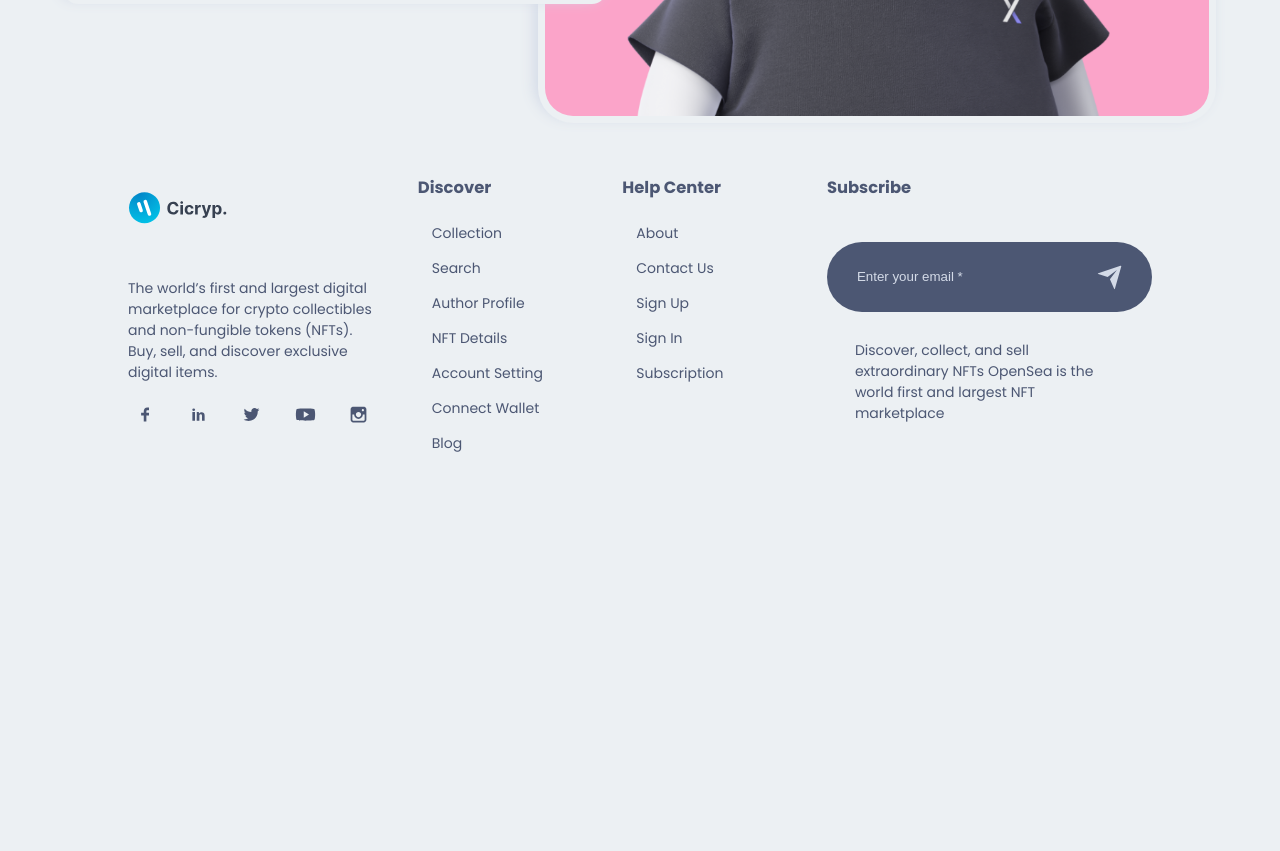
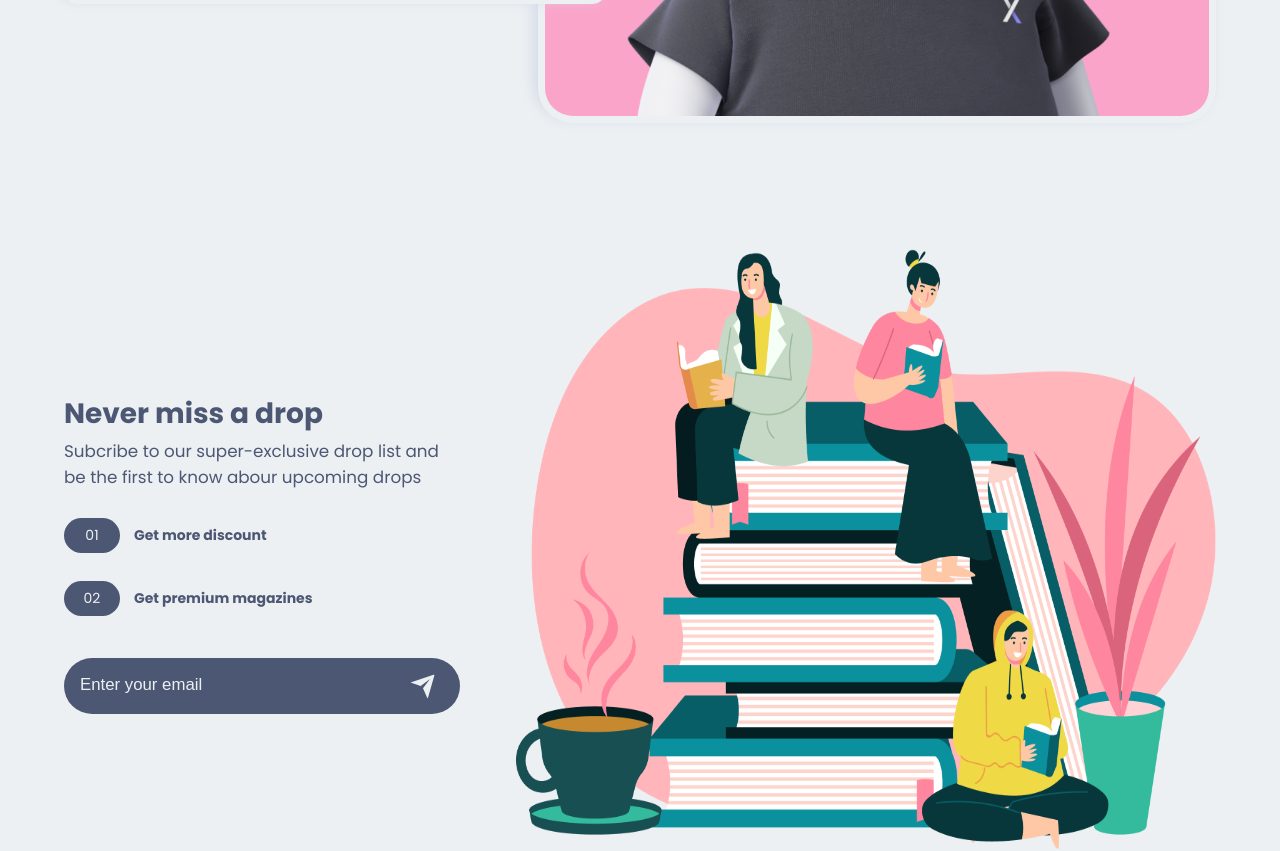
Before and after one commit to ankit-kumar-git/DigiAsset, a Next.js app in the folder digiasset_frontend/: page / in a window 1280 px wide. Shown: the part 1880-2731 px from the top of the page. Before the commit the page ends 2362 px from the top, so only its background shows below. Built offline with nearby package versions, Linux system fonts and the light colour scheme.

Commit message:
Subscribe Page

```diff
--- a/digiasset_frontend/components/Footer/Footer.module.css
+++ b/digiasset_frontend/components/Footer/Footer.module.css
@@ -41,7 +41,7 @@
     display: flex;
     justify-content: space-between;
     align-items: center;
-    padding: 1.5rem 2rem;
+    padding: 1rem 2rem;
     background-color:  var(--icons-color);
     color: var(--shadow-dark-color);
     border-radius: 5rem;
--- /dev/null
+++ b/digiasset_frontend/components/Subscribe/Subscribe.jsx
@@ -0,0 +1,48 @@
+import React from "react";
+import { RiSendPlaneFill } from "react-icons/ri";
+import Image from "next/image";
+
+//INTERNAL IMPORT
+import Style from "./Subscribe.module.css";
+import images from "../../img";
+
+const Subscribe = () => {
+  return (
+    <div className={Style.subscribe}>
+      <div className={Style.subscribe_box}>
+        <div className={Style.subscribe_box_left}>
+          <h2>Never miss a drop</h2>
+          <p>
+            Subcribe to our super-exclusive drop list and be the first to know
+            abour upcoming drops
+          </p>
+          <div className={Style.subscribe_box_left_box}>
+            <span>01</span>
+            <small>Get more discount</small>
+          </div>
+
+          <div className={Style.subscribe_box_left_box}>
+            <span>02</span>
+            <small>Get premium magazines</small>
+          </div>
+
+          <div className={Style.subscribe_box_left_input}>
+            <input type="email" placeholder="Enter your email" />
+            <RiSendPlaneFill className={Style.subscribe_box_left_input_icon} />
+          </div>
+        </div>
+
+        <div className={Style.subscribe_box_right}>
+          <Image
+            src={images.update}
+            alt="get update"
+            height={600}
+            width={700}
+          />
+        </div>
+      </div>
+    </div>
+  );
+};
+
+export default Subscribe;
--- /dev/null
+++ b/digiasset_frontend/components/Subscribe/Subscribe.module.css
@@ -0,0 +1,106 @@
+
+
+.subscribe{
+    width: 100%;
+}
+
+.subscribe_box{
+    width: 80%;
+    margin: 0 auto;
+    padding:  8rem 0;
+
+    display: grid;
+    grid-template-columns: 1.5fr 2fr;
+    align-items: center;
+}
+
+.subscribe_box_left h2{
+    font-size: 2rem;
+    line-height: 0;
+}
+
+.subscribe_box p{
+    font-size: 1.2rem;
+}
+
+.subscribe_box_left_box{
+    display: flex;
+    align-items: center;
+    gap: 1rem;
+    margin-top: 2rem;
+}
+
+.subscribe_box_left_box small{
+    font-size: 1rem;
+    font-weight: 700;
+}
+
+.subscribe_box_left_box span{
+    background-color: var(--icons-color);
+    color: var(--main-bg-color);
+    padding: .5rem 1rem;
+    border-radius: 2rem;
+    width: 4rem;
+    text-align: center;
+}
+
+.subscribe_box_left_input{
+    margin-top: 3rem;
+    padding: 1rem;
+    width: 80%;
+    border-radius: 4rem;
+    background-color: var(--icons-color);
+    color: var(--main-bg-color);
+
+    display: flex;
+    align-items: center;
+}
+
+.subscribe_box_left_input input{
+    background-color: transparent;
+    border: 0;
+    outline: none;
+    width: 90%;
+}
+
+.subscribe_box_left_input input::placeholder{
+    color: var(--main-bg-color);
+    font-size: 1.2rem;
+}
+
+.subscribe_box_left_input_icon{
+    font-size: 2rem;
+}
+
+@media screen and (min-device-width: 320px) and (max-device-width: 768px){
+    .subscribe_box{
+        width: 90%;
+        grid-template-columns: 1fr;
+        gap: 4rem;
+    }
+    .subscribe_box_left_input{
+        width: 100%;
+        padding: 1rem;
+    }
+
+    .subscribe_box_left h2{
+        font-size: 2rem;
+    }
+}
+
+@media screen and (min-device-width: 768px) and (max-device-width: 1024px){
+    .subscribe_box{
+        width: 90%;
+        grid-template-columns: repeat(2, 1fr);
+        gap: 4rem;
+    }
+
+    .subscribe_box_left_input{
+        width: 100%;
+        padding: 1rem;
+    }
+
+    .subscribe_box_left h2{
+        font-size: 2rem;
+    }
+}
--- a/digiasset_frontend/components/componentsindex.js
+++ b/digiasset_frontend/components/componentsindex.js
@@ -4,5 +4,6 @@
 import HeroSection from './HeroSection/HeroSection';
 import Service from './Service/Service';
 import BigNFTSlider from './BigNFTSlider/BigNFTSlider';
+import Subscribe from './Subscribe/Subscribe';
 
-export {Button,Footer,Navbar,HeroSection,Service,BigNFTSlider};
+export {Button,Footer,Navbar,HeroSection,Service,BigNFTSlider,Subscribe};
--- a/digiasset_frontend/pages/index.js
+++ b/digiasset_frontend/pages/index.js
@@ -1,13 +1,14 @@
 import React from 'react'
 
 import Style from '../styles/index.module.css';
-import { HeroSection,Service,BigNFTSlider } from '../components/componentsindex';
+import { HeroSection,Service,BigNFTSlider,Subscribe } from '../components/componentsindex';
 const Home = () => {
   return (
     <div className={Style.homePage}>
       <HeroSection />
       <Service />
       <BigNFTSlider />
+      <Subscribe />
     </div>
   )
 }
```
